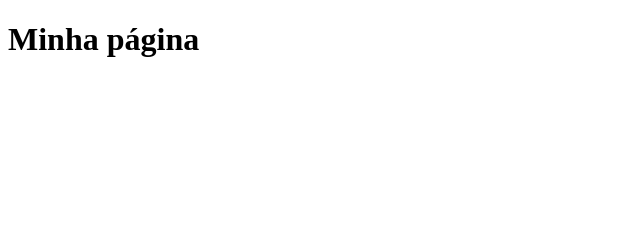
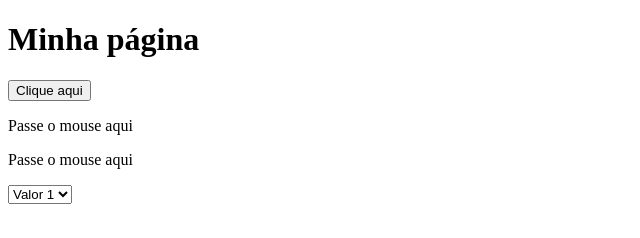
Before and after one commit to fau-33/aula_javascript_digittal, a plain HTML site: page index.html in a window 1280 px wide. Shown: the whole page, without its empty margins (0-640 px from the left). Drawn offline with Linux system fonts and the light colour scheme.

Commit message:
Feito a introdução do javascript

```diff
--- a/index.html
+++ b/index.html
@@ -6,7 +6,20 @@
   <title>Minha página</title>
   <script type="text/javascript" src="js/main.js"></script>
 </head>
-<body>
+<body onload="load()">
     <h1>Minha página</h1>
+
+    <button type="button" onclick="clicou()">Clique aqui</button>
+    <p id="agradecimento" onclick="redirecionar()"></p>
+    <p id="mousemove" onmousemove="trocar(this)" onmouseout="voltar(this)">Passe o mouse aqui</p>
+    <p id="mousemove2" onmousemove="trocar(this)" onmouseout="voltar(this)">Passe o mouse aqui</p>
+    <select onchange="funcaoChange()">
+      <option value="1">Valor 1</option>
+      <option value="2">Valor 2</option>
+      <option value="3">Valor 3</option>
+    </select>
+
+
+
 </body>
 </html>
--- a/js/main.js
+++ b/js/main.js
@@ -1,10 +1,120 @@
-var nome = "Flávio Félix";
-var n1 = 29;
-var n2 = 5;
-var frase = "Japão melhor time do mundo"
+
+function clicou(){
+  document.getElementById("agradecimento").innerHTML ="<i>Obrigado por clicar</i>";
+
+  //alert("Obrigado por clicar");
+}
+
+function redirecionar(){
+  window.open("https://www.google.com.br/?gws_rd=ssl")
+  //window.location.href = "https://www.google.com.br/?gws_rd=ssl"
+}
+
+function trocar(elemento){
+  //document.getElementById("mousemove").innerHTML = "Obrigado por passar o mouse";
+  elemento.innerHTML = "Obrigado por passar o mouse";
+  //alert("trocar texto");
+}
+
+function voltar(elemento){
+  //document.getElementById("mousemove").innerHTML = "Passe o mouse aqui";
+  elemento.innerHTML = "Passe o mouse aqui";
+
+}
+
+function load(){
+  alert("página carregada");
+}
+
+function funcaoChange(elemento){
+  console.log(elemento.value);
+
+}
+
+
+
+
+
+
+// function soma(n1, n2){
+//   return n1 + n2;
+// }
+
+// function validaIdade(idade){
+//   var validar;
+//   if(idade >= 18){
+//     validar = true;
+//   }else{
+//     validar = false;
+//   }
+//   return validar;
+// }
+
+// var idade = prompt("Qual a sua idade?");
+// console.log(validaIdade(idade));
+
+//alert(soma(5, 10));
+
+
+
+// var d = new Date();
+// alert(d.getHours());
+// alert(d.getMinutes());
+// alert(d.getSeconds());
+
+
+// var count;
+// for(count=0; count <= 5; count++){
+//   alert(count);
+// };
+
+
+
+
+// var count = 0;
+// while(count <= 5){
+//   console.log(count);
+//   alert(count);
+//   count++;
+// }
+
+
+
+// var idade = prompt("Qual a sua idade?");
+// if(idade >= 18){
+//   alert("maior de idade");
+// }else{
+//   alert("menor de idade");
+// };
+
+
+
+// var frutas =[{nome: "maça", cor: "vermelho"}, {nome: "uva", cor: "roxa"}];
+// console.log(frutas.nome);
+// alert(frutas[1].nome);
+
+
+
+
+// var fruta = {nome: "maça", cor: "vermelho"};
+// console.log(fruta.nome);
+// alert(fruta.cor);
+
+
+//var lista = ["maça", "pêra", "laranja"];
+// lista.push("uva");// colocar um elemento no array
+// lista.pop();// tirar elemento no array
+// console.log(lista);
+// console.log(lista.toString());
+// console.log(lista.join(" - "));
+
+// var nome = "Flávio Félix";
+// var n1 = 29;
+// var n2 = 5;
+// var frase = "Japão melhor time do mundo"
 //alert(nome + " tem" + idade + "anos");
 //alert(idade + idade2);
-console.log(nome);
-console.log(idade + idade2);
-console.log(frase.toLowerCase());
+// console.log(nome);
+// console.log(idade + idade2);
+// console.log(frase.toLowerCase());
 //alert(frase.replace("Japão", "Alemanha"));
```
